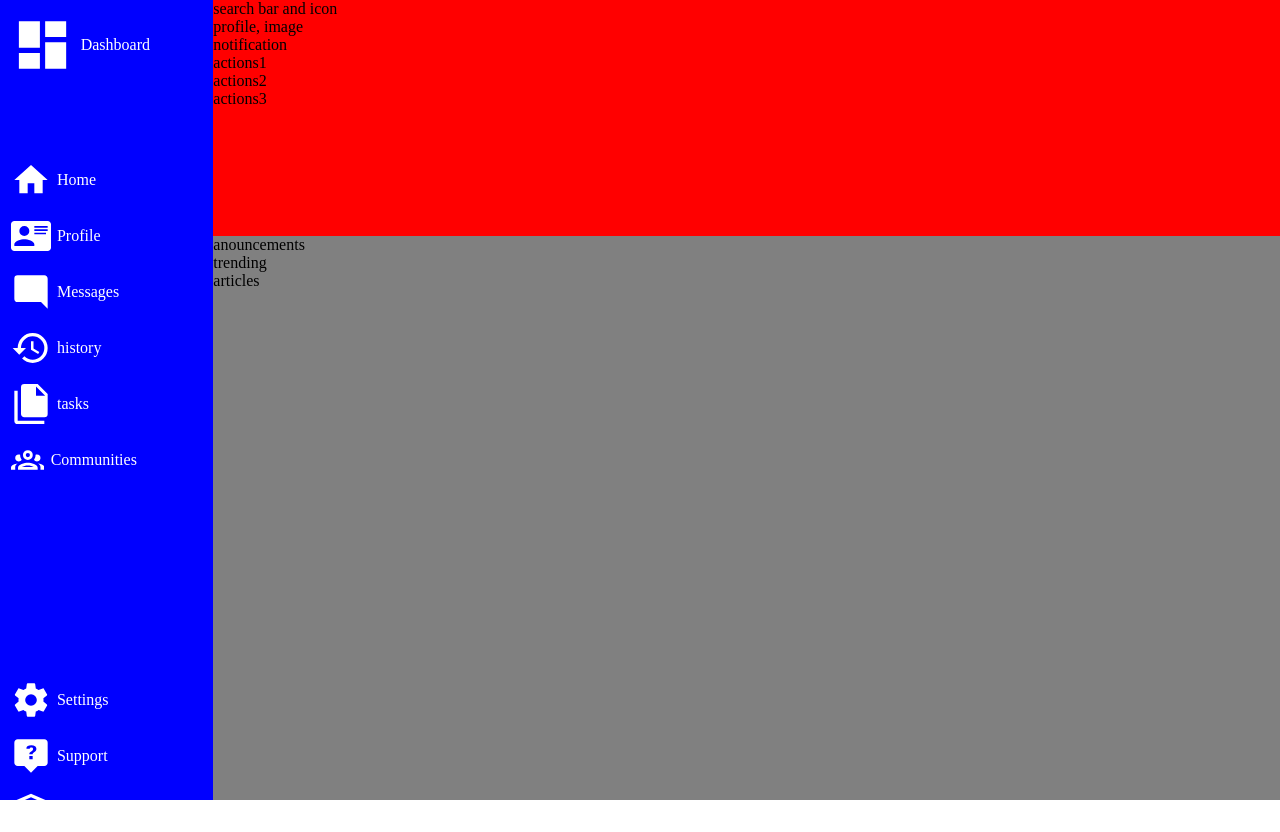
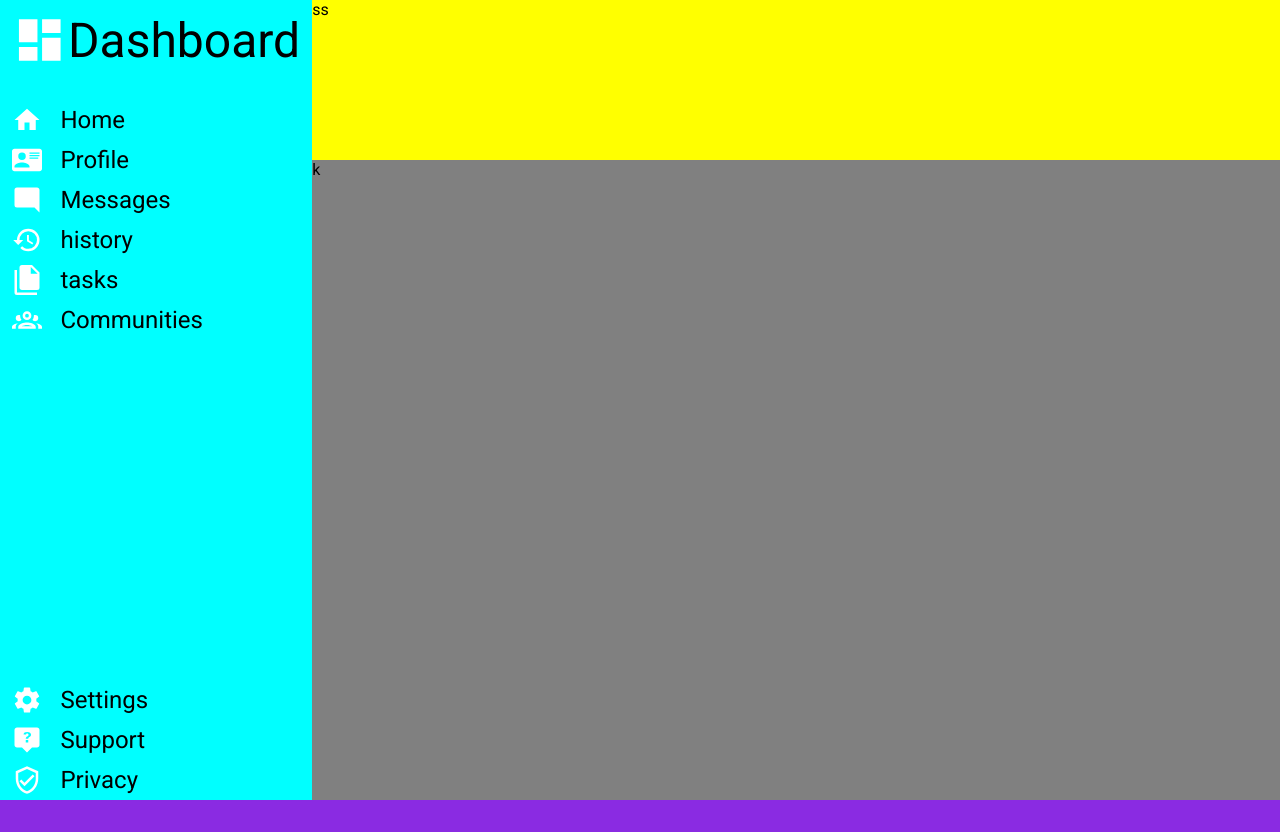
Before and after one commit to imorari/admin-page, a plain HTML site: page index.html in a window 1280 px wide. After the commit the page ends 800 px from the top, so only its background shows below. Drawn offline with Linux system fonts and the light colour scheme.

Commit message:
new files big changes

```diff
--- a/index.html
+++ b/index.html
@@ -1,117 +1,93 @@
+</html>
 <!DOCTYPE html>
 <html lang="en">
 <head>
     <meta charset="UTF-8">
     <meta name="viewport" content="width=device-width, initial-scale=1.0">
-    <title>Admin-page</title>
+    <title>Document</title>
+    <link rel="preconnect" href="https://fonts.googleapis.com">
+<link rel="preconnect" href="https://fonts.gstatic.com" crossorigin>
+<link href="https://fonts.googleapis.com/css2?family=Roboto&display=swap" rel="stylesheet">
     <link rel="stylesheet" href="styles.css">
 </head>
 <body>
-<div id="main-container">
 
-        <div id="header">
-            <div class="search-bar">search bar and icon</div>
-            <div class="profile">profile, image</div>
-            <div class="notification">notification</div>
 
-            <div class="actions">
-                <ul>
-                    <li>actions1</li>
-                    <li>actions2</li>
-                    <li>actions3</li>
-                </ul>
-            </div>
-
-        </div>
-
-<div id="sidebar">
-            <div class="logo"><svg  class="svg-dashboard" xmlns="http://www.w3.org/2000/svg" viewBox="0 0 24 24"><title>view-dashboard</title><path d="M13,3V9H21V3M13,21H21V11H13M3,21H11V15H3M3,13H11V3H3V13Z" /></svg> <p>Dashboard</p></div>
+<div class="sidebar">
+    <div class="logo"><svg  class="svg-dashboard" xmlns="http://www.w3.org/2000/svg" viewBox="0 0 24 24"><title>view-dashboard</title><path d="M13,3V9H21V3M13,21H21V11H13M3,21H11V15H3M3,13H11V3H3V13Z" /></svg> <p>Dashboard</p></div>
 
         <div class="main-menu">
+            <div class="nav-menu">
 
-            <div class="nav-menu">
-                <ul>
-                    <li>
                         <div class="menu-item">
                             <svg xmlns="http://www.w3.org/2000/svg" viewBox="0 0 24 24"><title>home</title><path d="M10,20V14H14V20H19V12H22L12,3L2,12H5V20H10Z" /></svg>
                             <p>Home</p>
                         </div>
-                    </li>
 
-                    <li>
                         <div class="menu-item">
                             <svg xmlns="http://www.w3.org/2000/svg" viewBox="0 0 24 24"><title>card-account-details</title><path d="M2,3H22C23.05,3 24,3.95 24,5V19C24,20.05 23.05,21 22,21H2C0.95,21 0,20.05 0,19V5C0,3.95 0.95,3 2,3M14,6V7H22V6H14M14,8V9H21.5L22,9V8H14M14,10V11H21V10H14M8,13.91C6,13.91 2,15 2,17V18H14V17C14,15 10,13.91 8,13.91M8,6A3,3 0 0,0 5,9A3,3 0 0,0 8,12A3,3 0 0,0 11,9A3,3 0 0,0 8,6Z" /></svg>
                             <p>Profile</p>
                         </div>
-                    </li>
 
-                    <li>
                         <div class="menu-item">
                             <svg xmlns="http://www.w3.org/2000/svg" viewBox="0 0 24 24"><title>message-reply</title><path d="M22,4C22,2.89 21.1,2 20,2H4A2,2 0 0,0 2,4V16A2,2 0 0,0 4,18H18L22,22V4Z" /></svg>
                             <p>Messages</p>
                         </div>
-                    </li>
 
-                    <li>
                         <div class="menu-item">
                             <svg xmlns="http://www.w3.org/2000/svg" viewBox="0 0 24 24"><title>history</title><path d="M13.5,8H12V13L16.28,15.54L17,14.33L13.5,12.25V8M13,3A9,9 0 0,0 4,12H1L4.96,16.03L9,12H6A7,7 0 0,1 13,5A7,7 0 0,1 20,12A7,7 0 0,1 13,19C11.07,19 9.32,18.21 8.06,16.94L6.64,18.36C8.27,20 10.5,21 13,21A9,9 0 0,0 22,12A9,9 0 0,0 13,3" /></svg>
                             <p>history</p>
                         </div>
-                    </li>
 
-                    <li>
                         <div class="menu-item">
                              <svg xmlns="http://www.w3.org/2000/svg" viewBox="0 0 24 24"><title>file-multiple</title><path d="M15,7H20.5L15,1.5V7M8,0H16L22,6V18A2,2 0 0,1 20,20H8C6.89,20 6,19.1 6,18V2A2,2 0 0,1 8,0M4,4V22H20V24H4A2,2 0 0,1 2,22V4H4Z" /></svg>
                              <p>tasks</p>
                         </div>
-                    </li>
 
-                    <li>
                         <div class="menu-item">
                             <svg xmlns="http://www.w3.org/2000/svg" viewBox="0 0 24 24"><title>account-group-outline</title><path d="M12,5A3.5,3.5 0 0,0 8.5,8.5A3.5,3.5 0 0,0 12,12A3.5,3.5 0 0,0 15.5,8.5A3.5,3.5 0 0,0 12,5M12,7A1.5,1.5 0 0,1 13.5,8.5A1.5,1.5 0 0,1 12,10A1.5,1.5 0 0,1 10.5,8.5A1.5,1.5 0 0,1 12,7M5.5,8A2.5,2.5 0 0,0 3,10.5C3,11.44 3.53,12.25 4.29,12.68C4.65,12.88 5.06,13 5.5,13C5.94,13 6.35,12.88 6.71,12.68C7.08,12.47 7.39,12.17 7.62,11.81C6.89,10.86 6.5,9.7 6.5,8.5C6.5,8.41 6.5,8.31 6.5,8.22C6.2,8.08 5.86,8 5.5,8M18.5,8C18.14,8 17.8,8.08 17.5,8.22C17.5,8.31 17.5,8.41 17.5,8.5C17.5,9.7 17.11,10.86 16.38,11.81C16.5,12 16.63,12.15 16.78,12.3C16.94,12.45 17.1,12.58 17.29,12.68C17.65,12.88 18.06,13 18.5,13C18.94,13 19.35,12.88 19.71,12.68C20.47,12.25 21,11.44 21,10.5A2.5,2.5 0 0,0 18.5,8M12,14C9.66,14 5,15.17 5,17.5V19H19V17.5C19,15.17 14.34,14 12,14M4.71,14.55C2.78,14.78 0,15.76 0,17.5V19H3V17.07C3,16.06 3.69,15.22 4.71,14.55M19.29,14.55C20.31,15.22 21,16.06 21,17.07V19H24V17.5C24,15.76 21.22,14.78 19.29,14.55M12,16C13.53,16 15.24,16.5 16.23,17H7.77C8.76,16.5 10.47,16 12,16Z" /></svg>
                             <p>Communities</p>
                         </div>
-                    </li>
-                </ul>
+
             </div>
+            <!-- NAV MENU ENDS-->
+            <div class="settings-menu">
 
-            <div class="settings-menu">
-                <ul>
-                    <li>
                         <div class="menu-item">
                             <svg xmlns="http://www.w3.org/2000/svg" viewBox="0 0 24 24"><title>cog</title><path d="M12,15.5A3.5,3.5 0 0,1 8.5,12A3.5,3.5 0 0,1 12,8.5A3.5,3.5 0 0,1 15.5,12A3.5,3.5 0 0,1 12,15.5M19.43,12.97C19.47,12.65 19.5,12.33 19.5,12C19.5,11.67 19.47,11.34 19.43,11L21.54,9.37C21.73,9.22 21.78,8.95 21.66,8.73L19.66,5.27C19.54,5.05 19.27,4.96 19.05,5.05L16.56,6.05C16.04,5.66 15.5,5.32 14.87,5.07L14.5,2.42C14.46,2.18 14.25,2 14,2H10C9.75,2 9.54,2.18 9.5,2.42L9.13,5.07C8.5,5.32 7.96,5.66 7.44,6.05L4.95,5.05C4.73,4.96 4.46,5.05 4.34,5.27L2.34,8.73C2.21,8.95 2.27,9.22 2.46,9.37L4.57,11C4.53,11.34 4.5,11.67 4.5,12C4.5,12.33 4.53,12.65 4.57,12.97L2.46,14.63C2.27,14.78 2.21,15.05 2.34,15.27L4.34,18.73C4.46,18.95 4.73,19.03 4.95,18.95L7.44,17.94C7.96,18.34 8.5,18.68 9.13,18.93L9.5,21.58C9.54,21.82 9.75,22 10,22H14C14.25,22 14.46,21.82 14.5,21.58L14.87,18.93C15.5,18.67 16.04,18.34 16.56,17.94L19.05,18.95C19.27,19.03 19.54,18.95 19.66,18.73L21.66,15.27C21.78,15.05 21.73,14.78 21.54,14.63L19.43,12.97Z" /></svg>
                             <p>Settings</p>
                         </div>
-                    </li>
 
-                    <li>
                         <div class="menu-item">
                             <svg xmlns="http://www.w3.org/2000/svg" viewBox="0 0 24 24"><title>tooltip-question</title><path d="M20 2H4C3.47 2 2.96 2.21 2.59 2.59C2.21 2.96 2 3.47 2 4V16C2 16.53 2.21 17.04 2.59 17.41C2.96 17.79 3.47 18 4 18H8L12 22L16 18H20C20.53 18 21.04 17.79 21.41 17.41S22 16.53 22 16V4C22 3.47 21.79 2.96 21.41 2.59C21.04 2.21 20.53 2 20 2M10.05 6.04C10.59 5.68 11.3 5.5 12.19 5.5C13.13 5.5 13.88 5.71 14.42 6.12C14.96 6.54 15.23 7.1 15.23 7.8C15.23 8.24 15.08 8.63 14.79 9C14.5 9.36 14.12 9.64 13.66 9.85C13.4 10 13.23 10.15 13.14 10.32C13.05 10.5 13 10.72 13 11H11C11 10.5 11.1 10.16 11.29 9.92C11.5 9.68 11.84 9.4 12.36 9.08C12.62 8.94 12.83 8.76 13 8.54C13.14 8.33 13.22 8.08 13.22 7.8C13.22 7.5 13.13 7.28 12.95 7.11C12.77 6.93 12.5 6.85 12.19 6.85C11.92 6.85 11.7 6.92 11.5 7.06C11.34 7.2 11.24 7.41 11.24 7.69H9.27C9.22 7 9.5 6.4 10.05 6.04M11 14V12H13V14Z" /></svg>
                             <p>Support</p>
                         </div>
-                    </li>
 
-                    <li>
                         <div class="menu-item">
                             <svg xmlns="http://www.w3.org/2000/svg" viewBox="0 0 24 24"><title>shield-check-outline</title><path d="M21,11C21,16.55 17.16,21.74 12,23C6.84,21.74 3,16.55 3,11V5L12,1L21,5V11M12,21C15.75,20 19,15.54 19,11.22V6.3L12,3.18L5,6.3V11.22C5,15.54 8.25,20 12,21M10,17L6,13L7.41,11.59L10,14.17L16.59,7.58L18,9" /></svg>
                             <p>Privacy</p>
                         </div>
-                    </li>
-                </ul>
+
             </div>
+            <!-- Setting menu ends-->
         </div>
+         <!-- MAIN menu ends-->
 
-</div>
 
-        <div id="main-content">
-            <div class="anouncements">anouncements</div>
-            <div class="trending">trending</div>
-            <div class="articles">articles</div>
-        </div>
+
+
+
+
+
+
 
 </div>
 
 
-<script src="script.js"></script>
+
+
+    <div class="header">ss</div>
+    <div class="content">k</div>
+
 </body>
 </html>
--- a/styles.css
+++ b/styles.css
@@ -1,84 +1,96 @@
-* {
+
+
+
+
+
+html{
+
     margin: 0;
     padding: 0;
-    list-style: none;
+    font-family: 'Roboto', sans-serif;
+}
+.header{
+    width: 100%;
+    background-color: yellow;
+    grid-column: 2/7;
+
+}
+.sidebar{
+    background-color: aqua;
+    height: 100%;
+    grid-column: 1/2;
+    grid-row: 1/3;
+    display: flex;
+    flex-direction: column;
+    padding-left: 4%;
+
+}
+.content{
+    background-color: gray;
+    grid-column: 2/7;
+
+}
+body{
+    padding: 0;
+    margin: 0;
+    background-color: blueviolet;
+    display: grid;
+    grid-template-columns: repeat(6, 1fr);
+    grid-template-rows: 20% auto;
 }
 
-html, body {
-    width: 100vw;
-    height: 100vh;
+
+.logo{
+    height: 10%;
+    display: flex;
+    align-items: center;
+    font-size: 3rem;
+    padding-right: 4%;
+    margin-bottom: 20px;
+}
+.logo svg{
+    height: 80px;
+    width: 80px;
+}
+.menu-item{
+    height: 40px;
+    display: flex;
+    align-items: center;
+    font-size: 1.5rem;
+    gap: 6%;
+}
+.main-menu{
+    height: 100%;
+    display: flex;
+    flex-direction: column;
+    justify-content: space-between;
 }
 
-#header {
-    background-color: red;
-    grid-column: 2/5;
-    grid-row: 1/2;
-}
 
-#sidebar {
-    color: white;
-    height: 100vh;
-    background-color: blue;
-    grid-column: 1/2;
-    grid-row: 1/6;
-    display: flex;
-    flex-direction: column;
-    align-items: flex-start;
-    gap: 10%;
-    padding: 0 5% 0 5%;
-}
 
-#main-content {
-    background-color: gray;
-    grid-column: 2/5;
-    grid-row: 2/6;
-}
 
-#main-container {
-    height: 100%;
-    width: 100%;
-    background-color: yellow;
-    display: grid;
-    grid-template-columns: 1fr 5fr;
-    grid-row: 1fr 1fr 1fr 1fr;
-}
 
-/* Dashboard Logo*/
 
-.svg-dashboard {
-    height: 70px;
-    width: 70px;
-}
 
-div.menu-item svg {
-    height: 40px;
-    width: 40px;
-}
 
-.main-menu {
-    display: flex;
-    flex-direction: column;
-    gap: 25vh;
-}
 
-.menu-item,
-.logo {
-    display: flex;
-    align-items: center;
-    gap: 5%;
-}
 
-.logo {
-    margin-top: 5%;
-}
 
-.nav-menu ul,
-.settings-menu ul {
-    display: flex;
-    flex-direction: column;
-    gap: 2vh;
-}
+
+
+
+
+
+
+
+
+
+
+
+
 
 svg{
+    height: auto;
+    width: 30px;
     fill: white;
 }
```
Also changed, not shown: file.html (added, +36 -0 lines).
